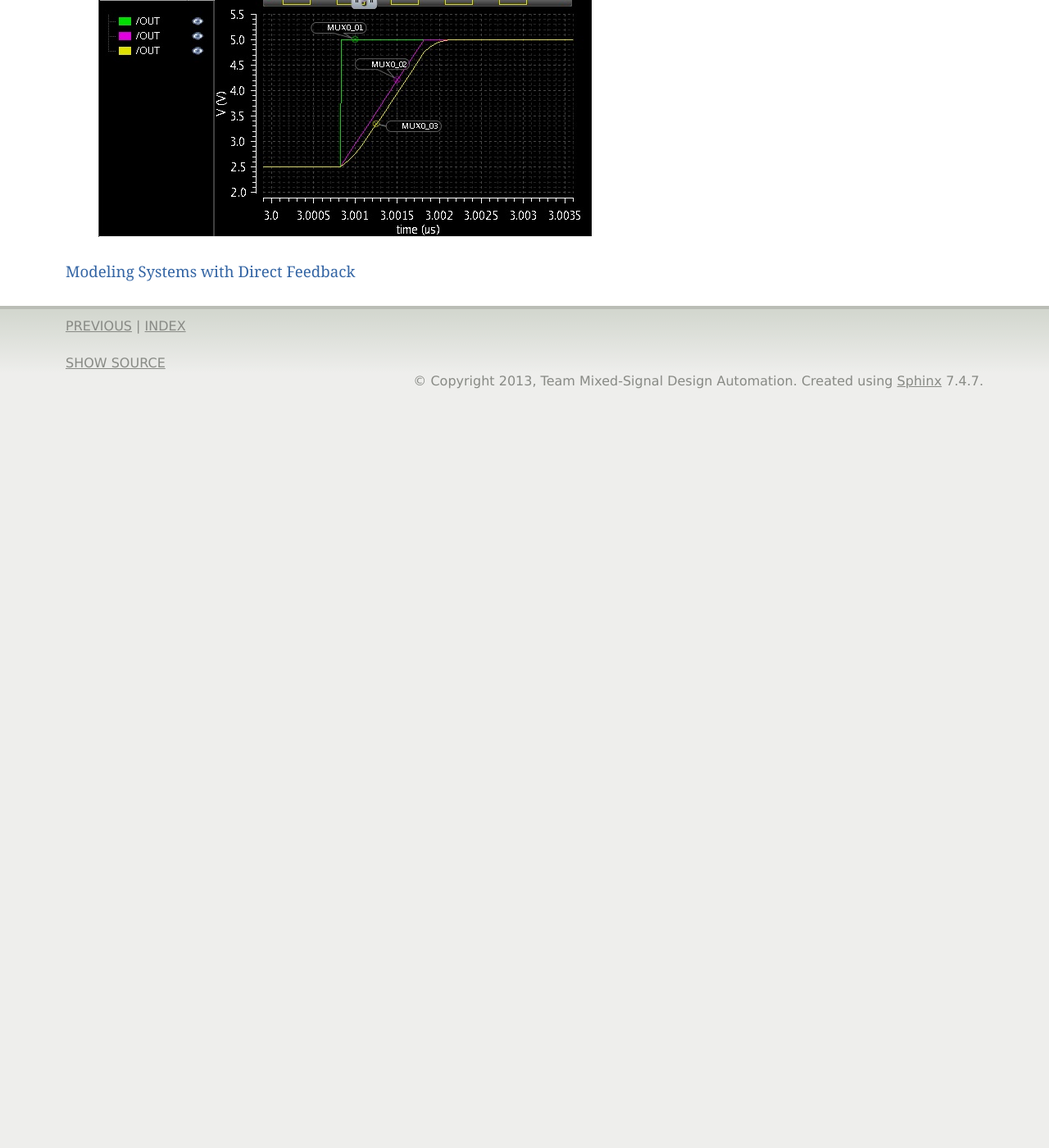
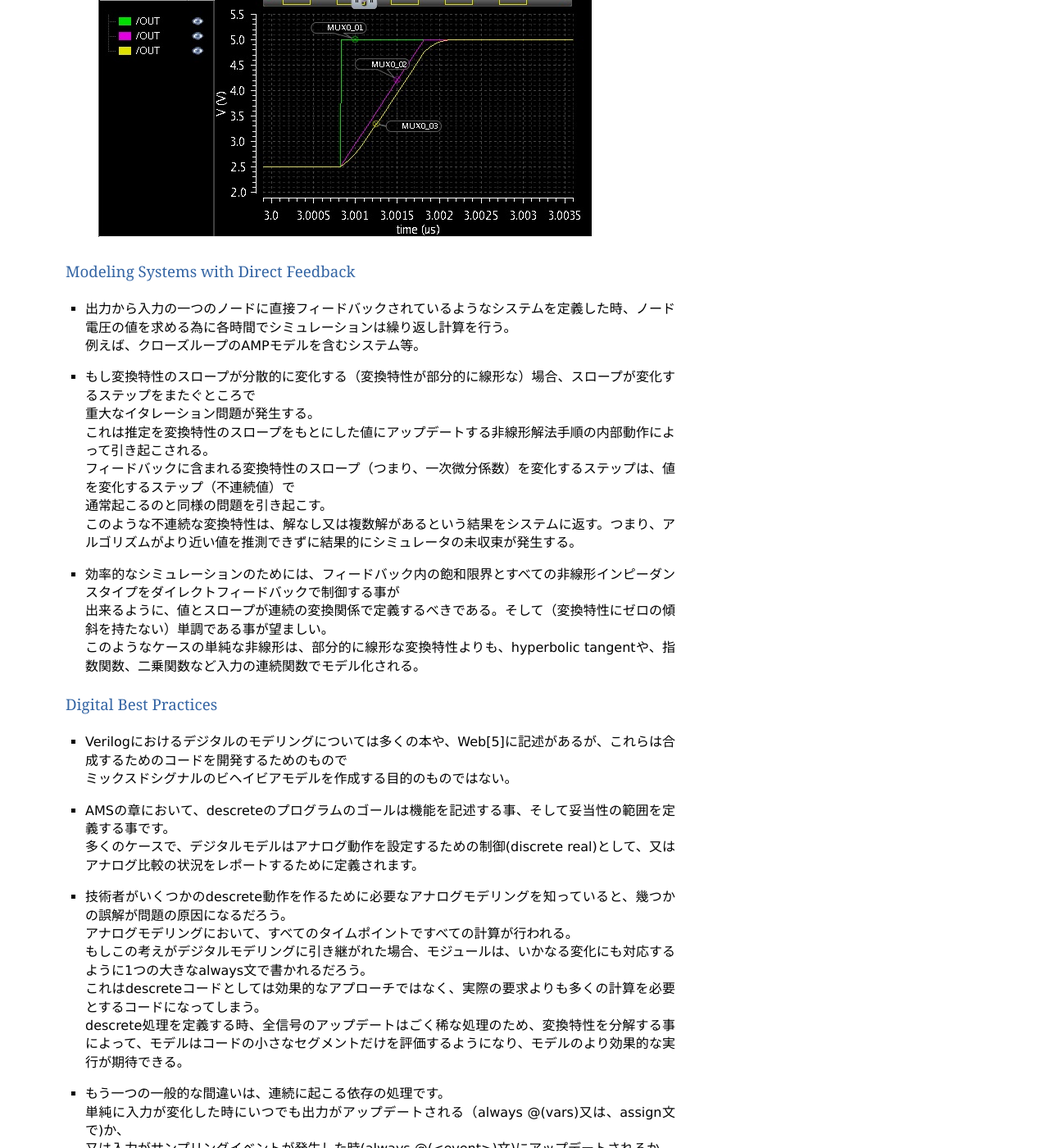
Before and after one commit to mizutomo/MSMG, a Sphinx documentation site: the page built from source/Ch3_AMS_Behavioral_Modeling.rst, in a window 1280 px wide and 1400 px high, scrolled down 26997 px. Shown: the whole window at 82% size. Built offline with Sphinx 7.4.7, drawn with Linux system fonts in a browser that asks for light colours; before the commit the page ends 27484 px from its top, so only the background shows below that; some of the changed text lies outside the part shown.

Commit message:
10/3分を追加

```diff
--- a/source/Ch3_AMS_Behavioral_Modeling.rst
+++ b/source/Ch3_AMS_Behavioral_Modeling.rst
@@ -913,3 +913,53 @@ Example of Modeling with Proper Continuity
 
 Modeling Systems with Direct Feedback
 ------------------------------------------------
+
+* | 出力から入力の一つのノードに直接フィードバックされているようなシステムを定義した時、ノード電圧の値を求める為に各時間でシミュレーションは繰り返し計算を行う。
+  | 例えば、クローズループのAMPモデルを含むシステム等。
+
+
+* | もし変換特性のスロープが分散的に変化する（変換特性が部分的に線形な）場合、スロープが変化するステップをまたぐところで
+  | 重大なイタレーション問題が発生する。
+  | これは推定を変換特性のスロープをもとにした値にアップデートする非線形解法手順の内部動作によって引き起こされる。
+  | フィードバックに含まれる変換特性のスロープ（つまり、一次微分係数）を変化するステップは、値を変化するステップ（不連続値）で
+  | 通常起こるのと同様の問題を引き起こす。
+  | このような不連続な変換特性は、解なし又は複数解があるという結果をシステムに返す。つまり、アルゴリズムがより近い値を推測できずに結果的にシミュレータの未収束が発生する。
+
+
+* | 効率的なシミュレーションのためには、フィードバック内の飽和限界とすべての非線形インピーダンスタイプをダイレクトフィードバックで制御する事が
+  | 出来るように、値とスロープが連続の変換関係で定義するべきである。そして（変換特性にゼロの傾斜を持たない）単調である事が望ましい。
+  | このようなケースの単純な非線形は、部分的に線形な変換特性よりも、hyperbolic tangentや、指数関数、二乗関数など入力の連続関数でモデル化される。
+
+
+Digital Best Practices
+-----------------------------------------------
+
+* | Verilogにおけるデジタルのモデリングについては多くの本や、Web[5]に記述があるが、これらは合成するためのコードを開発するためのもので
+  | ミックスドシグナルのビヘイビアモデルを作成する目的のものではない。
+
+
+* | AMSの章において、descreteのプログラムのゴールは機能を記述する事、そして妥当性の範囲を定義する事です。
+  | 多くのケースで、デジタルモデルはアナログ動作を設定するための制御(discrete real)として、又はアナログ比較の状況をレポートするために定義されます。
+
+
+* | 技術者がいくつかのdescrete動作を作るために必要なアナログモデリングを知っていると、幾つかの誤解が問題の原因になるだろう。
+  | アナログモデリングにおいて、すべてのタイムポイントですべての計算が行われる。
+  | もしこの考えがデジタルモデリングに引き継がれた場合、モジュールは、いかなる変化にも対応するように1つの大きなalways文で書かれるだろう。
+  | これはdescreteコードとしては効果的なアプローチではなく、実際の要求よりも多くの計算を必要とするコードになってしまう。
+  | descrete処理を定義する時、全信号のアップデートはごく稀な処理のため、変換特性を分解する事によって、モデルはコードの小さなセグメントだけを評価するようになり、モデルのより効果的な実行が期待できる。
+
+
+* | もう一つの一般的な間違いは、連続に起こる依存の処理です。
+  | 単純に入力が変化した時にいつでも出力がアップデートされる（always @(vars)又は、assign文で)か、
+  | 又は入力がサンプリングイベントが発生した時(always @(<event>)文)にアップデートされるか、
+  | 又は入力が一定時間で応答を変化させるように特定のタイムステップサイズで再計算させる(always #(td)文)かを決めなければならない。
+
+* | 例外処理は非常に重要です。
+  | ブロック記述では、目的の入力が提供された場合にそのブロックが何をするかを記述するが、すべての入力が検討されなければならない。
+  | 入力がXやYの場合や、妥当でない選択をした場合、電源電圧やバイアス値が範囲外にある場合にどういった動きをするかを決める必要がある。
+
+* | 無効状態からどのようにモジュールが回復するかを定義するのも重要である。
+  | 例えば、組み合わせ論理で、入力が無効値から有効な値に変化した場合、入力が有効になる又はリセット信号がかかるまでunkown出力が続く。
+  | そのようなイベントが発生したら、出力値をunkownにする、そしてシミュレーションの残りをその状態を保つモデルを作るのは簡単である。
+  | 入力として無効な信号が入力された時に、アサーション（第4章参照）を挿入する、又はWarningメッセージを出力するのに良いやり方である。
+  | 回復できないような壊滅的な制御コンディションがあった場合、エラーメッセージが出力されるか、assertionで何が起こっているかの詳細が示され、シミュレーションが終了するべきである。
```
